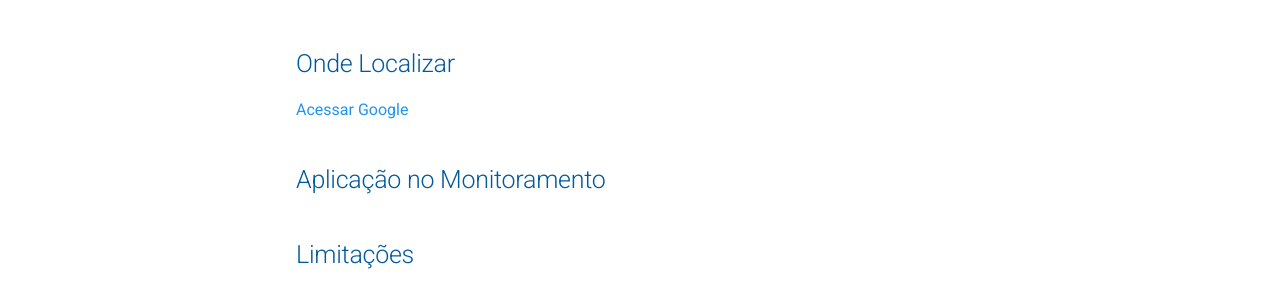
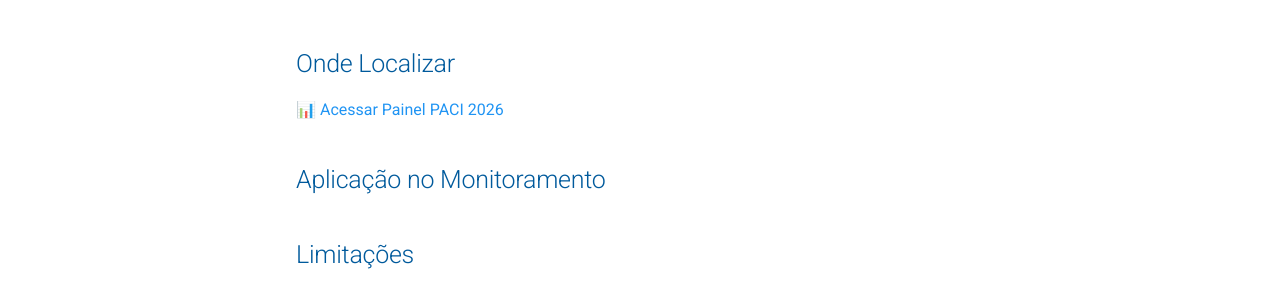
Before and after one commit to CGEMG-AHCS/guia-monitoramento-estrategico, an MkDocs documentation site: the page built from docs/bases-dados/paci.md, in a window 1280 px wide and 1048 px high. Shown: the part 632-923 px from the top of the window. Built offline with MkDocs 1.6.1 and Material for MkDocs 9.7.7, drawn with Linux system fonts in a browser that asks for light colours.

Commit message:
Update paci.md

```diff
--- a/docs/bases-dados/paci.md
+++ b/docs/bases-dados/paci.md
@@ -13,7 +13,7 @@
 ## Estrutura da base
 
 ## Onde Localizar
-[Acessar Google](https://www.google.com)
+📊 [Acessar Painel PACI 2026](https://www.google.com)
 
 ## Aplicação no Monitoramento
 
```
